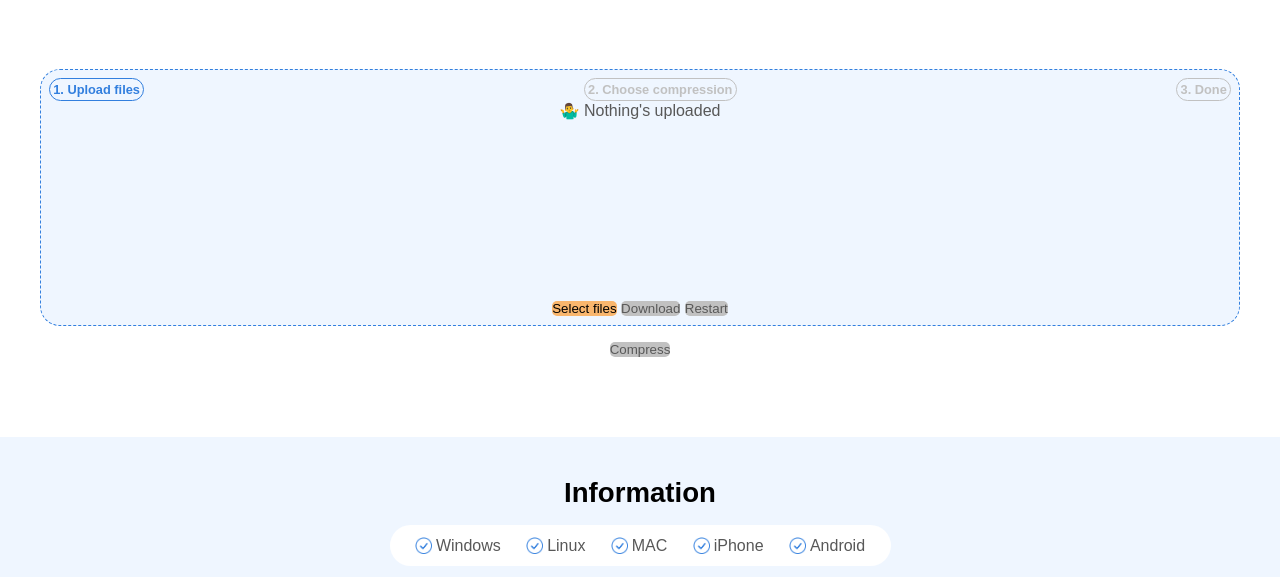
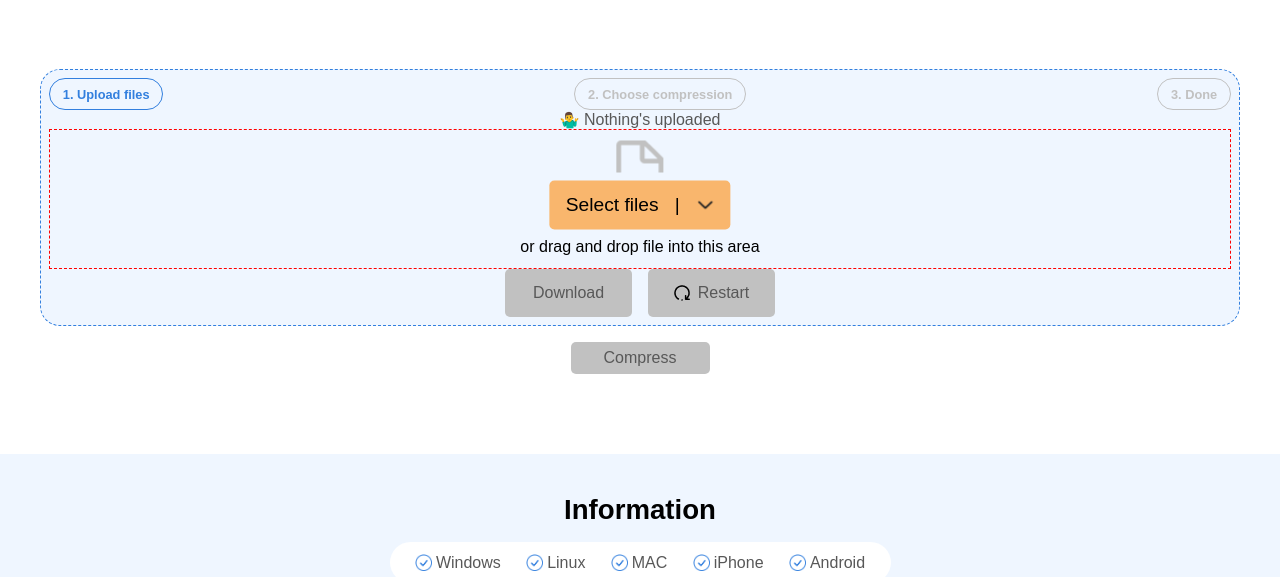
Before and after one commit to bencoronard/spring-web-bff, a plain HTML site: page public/index.html in a window 1280 px wide. Shown: the part 239-816 px from the top of the page. Drawn offline with Linux system fonts and the light colour scheme.

Commit message:
Updated aesthetics

```diff
--- a/public/index.html
+++ b/public/index.html
@@ -72,9 +72,13 @@
           <form class="flex-vertical">
             <div id="dropZone" class="drop-area flex-vertical faded-bg">
               <ol id="stageList" class="flex-horizontal flex-spread">
-                <li class="stage">1. Upload files</li>
-                <li class="stage">2. Choose compression</li>
-                <li class="stage">3. Done</li>
+                <li class="stage">
+                  <span class="stage-check"></span>1. Upload files
+                </li>
+                <li class="stage">
+                  <span class="stage-check"></span>2. Choose compression
+                </li>
+                <li class="stage"><span class="stage-check"></span>3. Done</li>
               </ol>
 
               <p id="statusMessage">🤷‍♂ Nothing's upload</p>
@@ -89,10 +93,26 @@
                 accept="application/pdf"
               />
 
-              <div id="buttons">
-                <button id="selectButton" type="button">Select files</button>
+              <div id="buttons" class="flex-horizontal">
+                <div class="wrapper flex-vertical">
+                  <span class="img-container"
+                    ><img src="./assets/page.png" alt="File"
+                  /></span>
+                  <button id="selectButton" type="button">
+                    <span>Select files</span>
+                    <span>|</span>
+                    <span class="img-container"
+                      ><img src="./assets/arrow_down.png" alt="Arrow down"
+                    /></span>
+                  </button>
+                  <span>or drag and drop file into this area</span>
+                </div>
                 <button id="downloadButton" type="button">Download</button>
-                <button id="resetButton" type="reset">Restart</button>
+                <button id="resetButton" type="reset">
+                  <span class="img-container"
+                    ><img src="./assets/restart.png" alt="Restart" /></span
+                  ><span>Restart</span>
+                </button>
               </div>
             </div>
 
--- a/public/modules/components.js
+++ b/public/modules/components.js
@@ -170,14 +170,19 @@ export class ChromaticList {
 
   addColor(index) {
     this.pointer.children[index].classList.add('colored');
+    if (index > 0) {
+      this.pointer.children[index - 1].classList.add('lag');
+    }
   }
   removeColor(index) {
     this.pointer.children[index].classList.remove('colored');
+    if (index > 0) {
+      this.pointer.children[index - 1].classList.remove('lag');
+    }
   }
 
   setStage(stage) {
     this.reset();
-    const children = this.pointer.children;
     const limit = Math.min(stage, this.numChild - 1);
     for (let i = 1; i <= limit; i++) {
       this.addColor(i);
@@ -185,7 +190,6 @@ export class ChromaticList {
   }
 
   reset() {
-    const children = this.pointer.children;
     for (let i = 1; i < this.numChild; i++) {
       this.removeColor(i);
     }
--- a/public/styles.css
+++ b/public/styles.css
@@ -183,6 +183,7 @@ h6 {
   border-radius: 20px;
   align-items: center;
   padding: 0.5em;
+  position: relative;
 }
 
 .highlight {
@@ -190,16 +191,16 @@ h6 {
   border: 1px dashed var(--c-p500);
 }
 .lowlight {
-  background-color: var(--c-g600);
-  border: 1px dashed var(--c-g700);
+  background-color: var(--c-p400);
+  border: 1px dashed var(--c-p700);
 }
 
 #options {
   border: 1px solid var(--c-p400);
   border-radius: 4px;
   width: min(100%, 721px);
+  padding: 1em;
 }
-
 #options .flex-vertical {
   gap: 0.5em;
 }
@@ -223,6 +224,10 @@ h6 {
   width: min(530px, 100%);
 }
 
+#options > .container:nth-child(2) {
+  margin-top: 1em;
+}
+
 #stageList {
   width: 100%;
 }
@@ -230,9 +235,14 @@ h6 {
   border: 1px solid var(--c-g600);
   color: var(--c-g600);
   border-radius: 30px;
-  padding: 0.25em;
+  padding: 0 1em;
   font-size: var(--f-small);
   font-weight: 700;
+  display: flex;
+  justify-content: center;
+  align-items: center;
+  height: 32px;
+  gap: 0.5em;
 }
 
 .colored {
@@ -284,6 +294,7 @@ form button {
   background-color: var(--c-s500);
   border: none;
   border-radius: 5px;
+  font-size: var(--f-base);
 }
 form button:hover {
   background-color: var(--c-s600);
@@ -301,6 +312,7 @@ form button:disabled {
   gap: 1em;
   justify-content: center;
   flex: 1;
+  border: 1px dashed red;
 }
 .filePreviews-item {
   justify-content: center;
@@ -523,6 +535,55 @@ footer section:nth-child(2) ul {
 .favorite:hover {
   background-image: url('./assets/fav-star-yellow.png');
 }
+#buttons {
+  gap: 1em;
+}
+#buttons .wrapper {
+  position: absolute;
+  top: 50%;
+  left: 50%;
+  transform: translate(-50%, -50%);
+  gap: 0.5em;
+}
+#submitButton {
+  width: 139px;
+  height: 32px;
+}
+#selectButton {
+  display: flex;
+  justify-content: space-evenly;
+  align-items: center;
+  width: 181px;
+  height: 49px;
+  font-size: 19.2px;
+}
+#selectButton:disabled + span {
+  display: none;
+}
+#downloadButton {
+  width: 127px;
+  height: 48px;
+}
+#resetButton {
+  display: flex;
+  justify-content: center;
+  align-items: center;
+  gap: 0.5em;
+  width: 127px;
+  height: 48px;
+}
+
+.lag > .stage-check {
+  display: initial;
+}
+.stage-check {
+  display: none;
+  width: 17px;
+  height: 17px;
+  background-image: url(./assets/check-filled.png);
+  background-size: cover;
+}
+
 .hidden {
   display: none;
 }
```
Also changed, not shown: public/assets/arrow_down.png (added), public/assets/download.png (added), public/assets/page.png (added), public/assets/restart.png (added).
